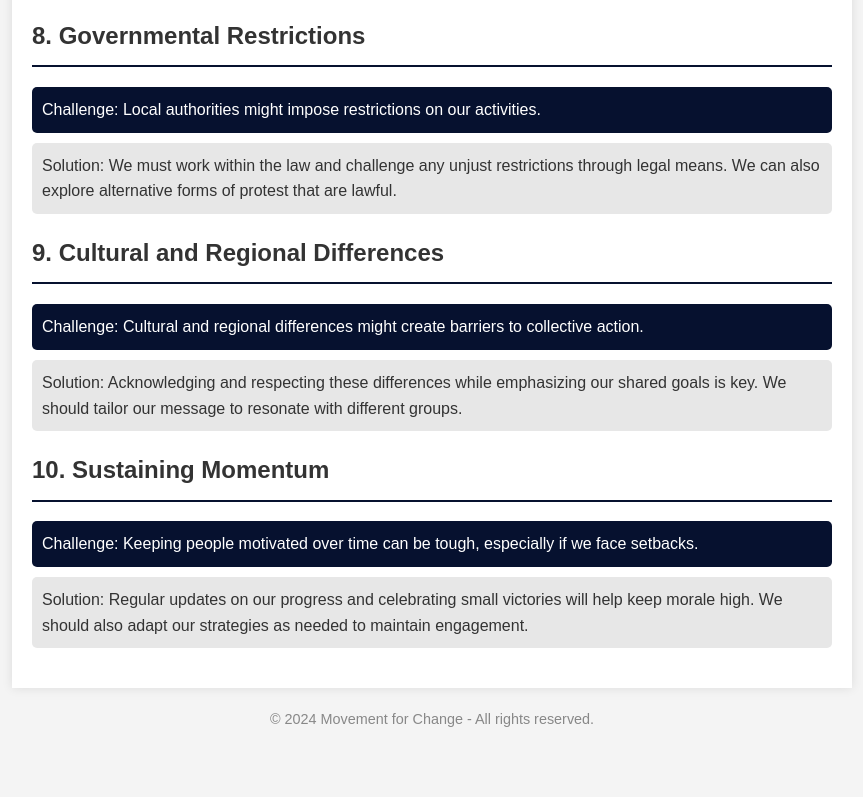
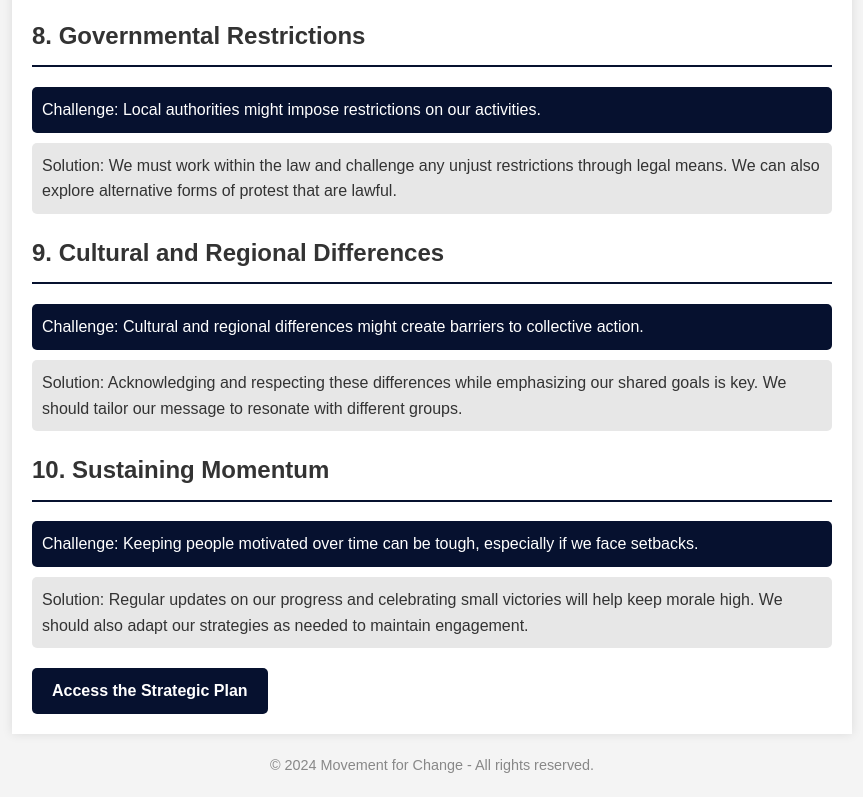
Before and after one commit to ethic-bakeery/plans, a plain HTML site: page index.html in a window 1280 px wide. Shown: the part 1739-2536 px from the top of the page, without its empty margins (208-1071 px from the left). Before the commit the page ends 2490 px from the top, so only its background shows below. Drawn offline with Linux system fonts and the light colour scheme.

Commit message:
Update index.html

```diff
--- a/index.html
+++ b/index.html
@@ -137,6 +137,7 @@
         <div class="solution">
             Solution: Regular updates on our progress and celebrating small victories will help keep morale high. We should also adapt our strategies as needed to maintain engagement.
         </div>
+        <a href="/plans/plan.html" style="display: inline-block; padding: 10px 20px; background-color: #06112F; color: #ffffff; text-decoration: none; font-weight: bold; border-radius: 5px;">Access the Strategic Plan</a>
     </div>
 
     <div class="footer">
```
